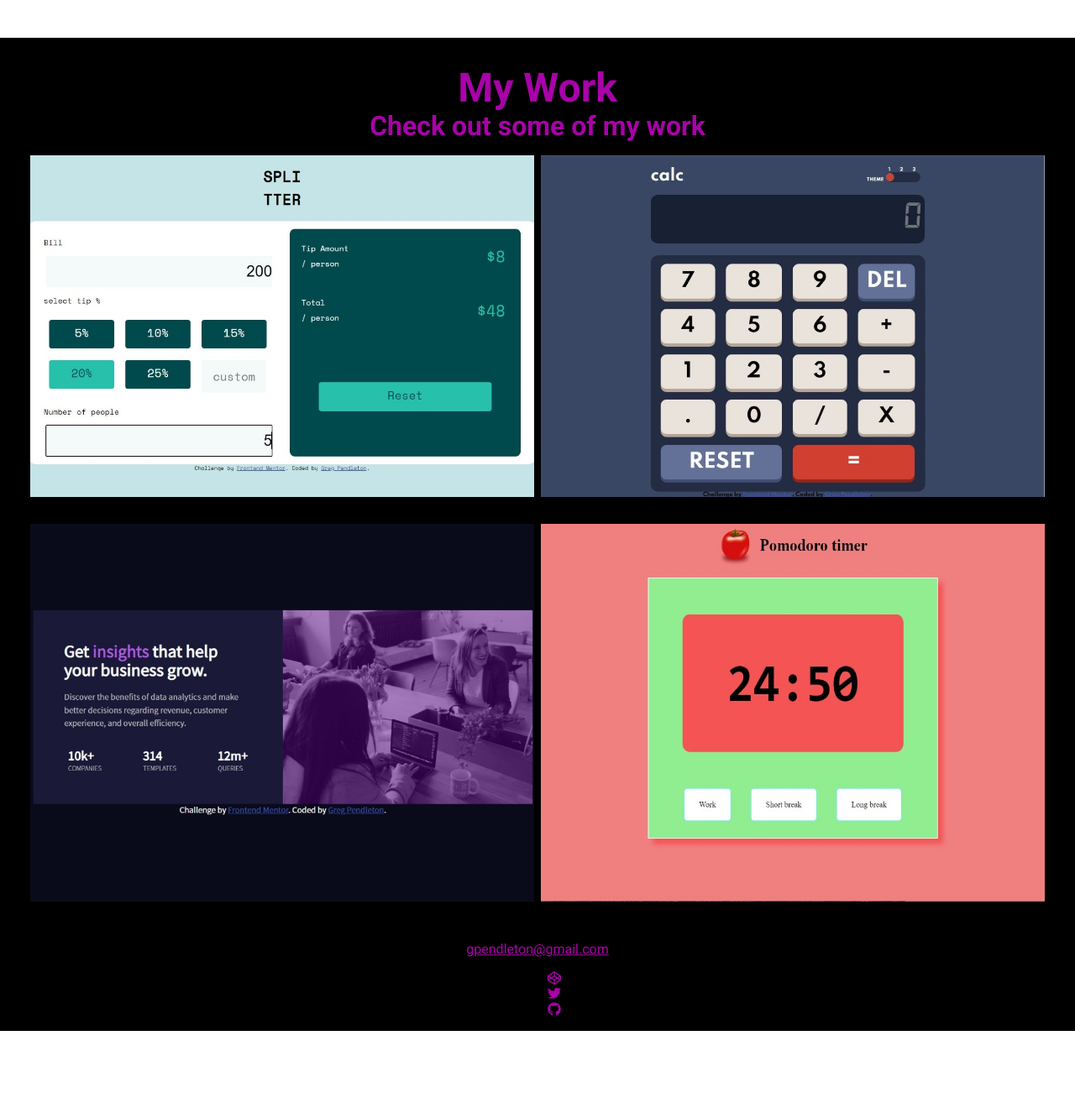
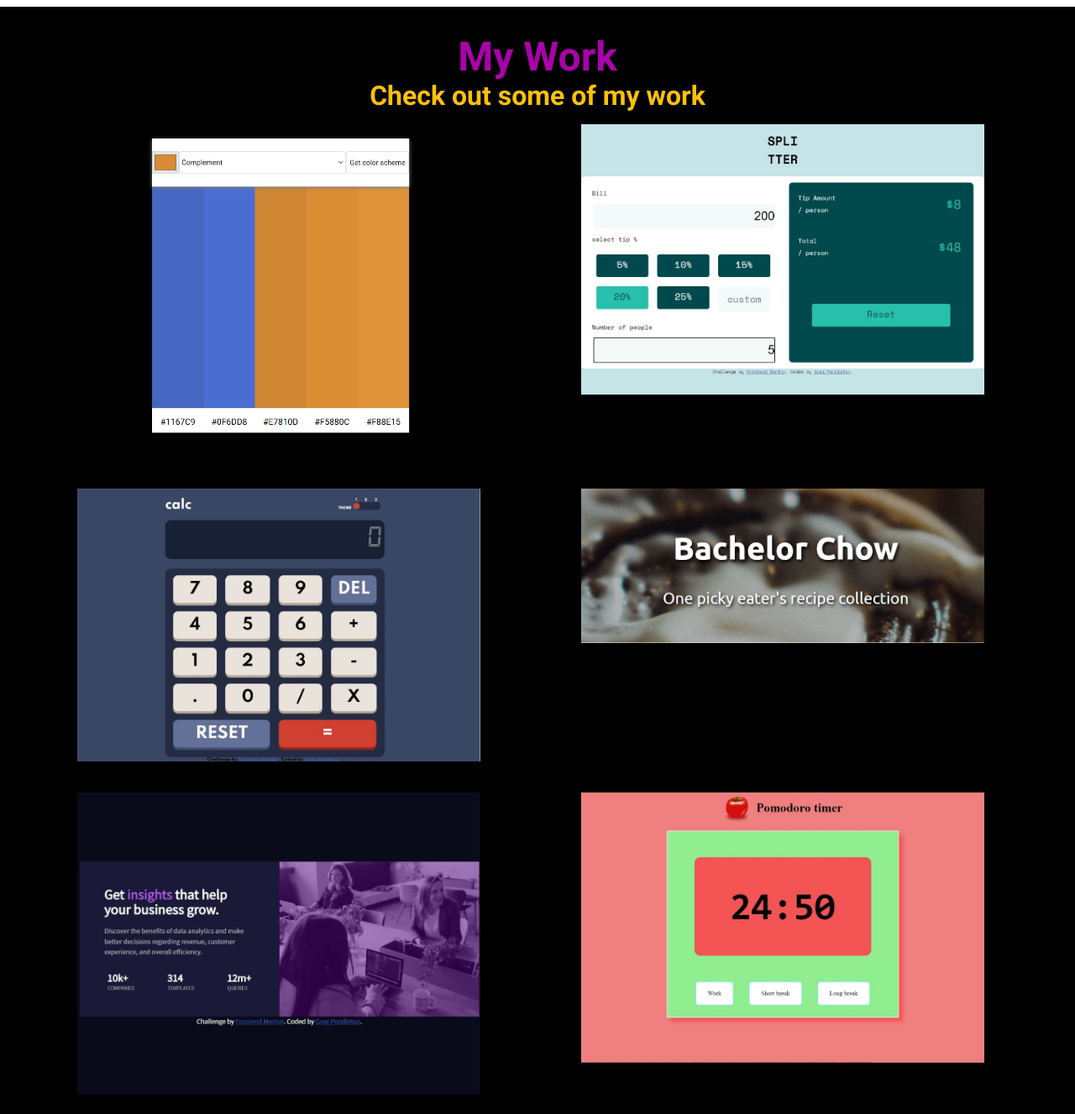
Before and after one commit to gpend/portfolio-site, a plain HTML site: page index.html in a window 1280 px wide. Shown: the part 1167-2494 px from the top of the page at 84% size. Before the commit the page ends 2411 px from the top, so only its background shows below. Drawn offline with nearby package versions, Linux system fonts and the light colour scheme.

Commit message:
added more examples and styling

```diff
--- a/index.html
+++ b/index.html
@@ -31,12 +31,12 @@
                 </div>
                 <div class="WhatIDo--items">
                     <div class="WhatIDo--development WhatIDo--item">
-                        <h2 class="whatIDo--development title">Development</h3>
+                        <h3 class="whatIDo--development title">Development</h3>
                         <p class="whatIDo--development description">I'm a front-end developer with a passion for creating
                             beautiful, functional, and responsive websites. I'm looking for a position where I can continue to grow and learn.</p>
                     </div>  <!-- End of WhatIDo--development -->
                     <div class="WhatIDo--sysadmin WhatIDo--item">
-                        <h2 class="whatIDo--sysadmin title">sysadmin</h3>
+                        <h3 class="whatIDo--sysadmin title">sysadmin</h3>
                         <p class="whatIDo--sysadmin description">Lorem ipsum dolor sit amet, consectetur adipisicing elit. Animi,
                             cupiditate! Optio saepe, veniam ex mollitia dolorum doloribus perferendis adipisci sit temporibus earum
                             aut minima autem maiores. Eos optio sit rerum.</p>
@@ -58,10 +58,12 @@
                     <h3 class="MyWork subtitle">Check out some of my work</h3>
                 </div>
                 <div class="MyWork--items">
-                    <img class="MyWork item"src="img/splitter (Medium).jpg" alt="My Work Item">
-                    <img class="MyWork item"src="img/calc (Medium).jpg" alt="My Work Item">
-                    <img class="MyWork item"src="img/stats-card (Medium).jpg" alt="My Work Item">
-                    <img class="MyWork item"src="img/pomodoro (Medium).jpg" alt="My Work Item">
+                    <a href="https://gpend.github.io/color-picker/"><img class="MyWork item"src="img/color_picker_s.png" alt="My Work Item"></a>
+                    <a href="https://gpend.github.io/tip-calculator-app/"><img class="MyWork item"src="img/splitter (Medium).jpg" alt="My Work Item"></a>
+                    <a href="https://gpend.github.io/calc-app/"><img class="MyWork item"src="img/calc (Medium).jpg" alt="My Work Item"></a>
+                    <a href="https://gpend.github.io/receipe-site/"><img class="MyWork item"src="img/batchlor_chow.png" alt="My Work Item"></a>
+                    <a href="https://gpend.github.io/frontendMentor_stats_preview_card/"><img class="MyWork item"src="img/stats-card (Medium).jpg" alt="My Work Item"></a>
+                    <a href="https://gpend.github.io/pomodoro-timer/"><img class="MyWork item"src="img/pomodoro (Medium).jpg" alt="My Work Item"></a>
             </section> <!-- End of MyWork -->
             <footer class="dark">
                 <a href="mailto:gpendleton@gmail.com" class="footer__link">gpendleton@gmail.com</a>
--- a/style.css
+++ b/style.css
@@ -12,7 +12,7 @@ body{
     --fs-md: 2rem;
     --fs-sm: 1rem;
     --color-main: #ffc107;
-    --color-secondary-dark: purple;
+    --color-secondary-dark: #600460;
     --color-secondary-light: #a802a8;
     --fc-dark: black;
     --fc-light: white;
@@ -68,7 +68,7 @@ section{
 footer{
     width: 100%;
     text-align: center;
-    color: var(--color-secondary-light);
+    color: var(--color-main);
 }
 
 footer li{
@@ -109,6 +109,7 @@ h1.intro.name strong{
     margin-bottom: 1rem;
     width: 85vw;
     background-color: var(--color-secondary-dark);
+    box-shadow: 5px 6px 6px var(--color-secondary-light);
 }
 
 /* .intro .title::after{
@@ -134,12 +135,20 @@ footer{
     color: var(--fc-light);
 }
 
+section.MyWork .subtitle{
+    color: var(--color-main);
+}
+
+footer a{
+    color: var(--color-main);
+}
+
 div.MyWork--items{
     display: flex;
     flex-wrap: wrap;
 }
 
-div.MyWork--items > img{
+div.MyWork--items img{
     box-sizing: border-box;
     width: 80%;
     max-width: 600px;
```
Also changed, not shown: img/batchlor_chow.png (added), img/color_picker.png (added), img/color_picker_s.png (added).
